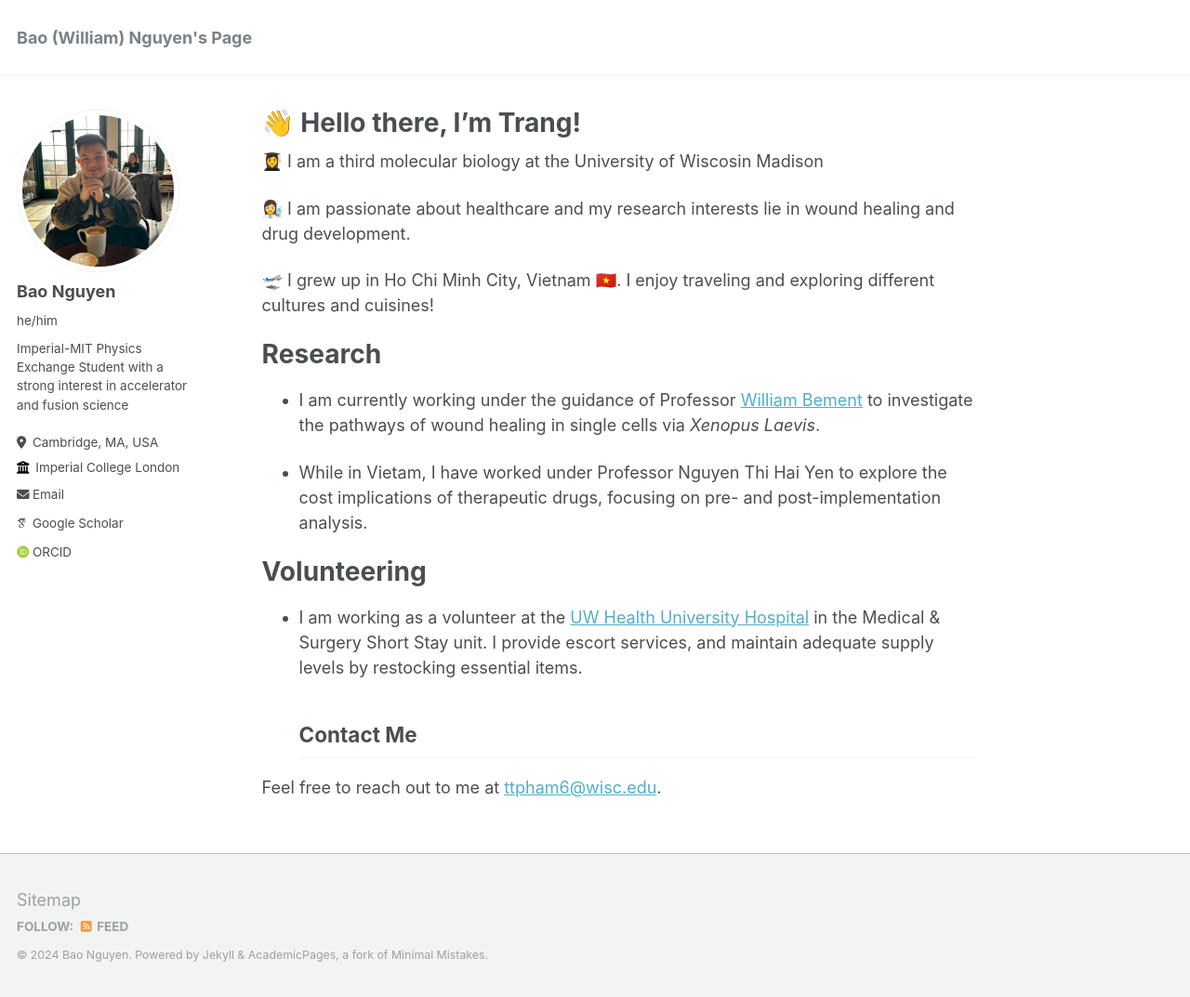
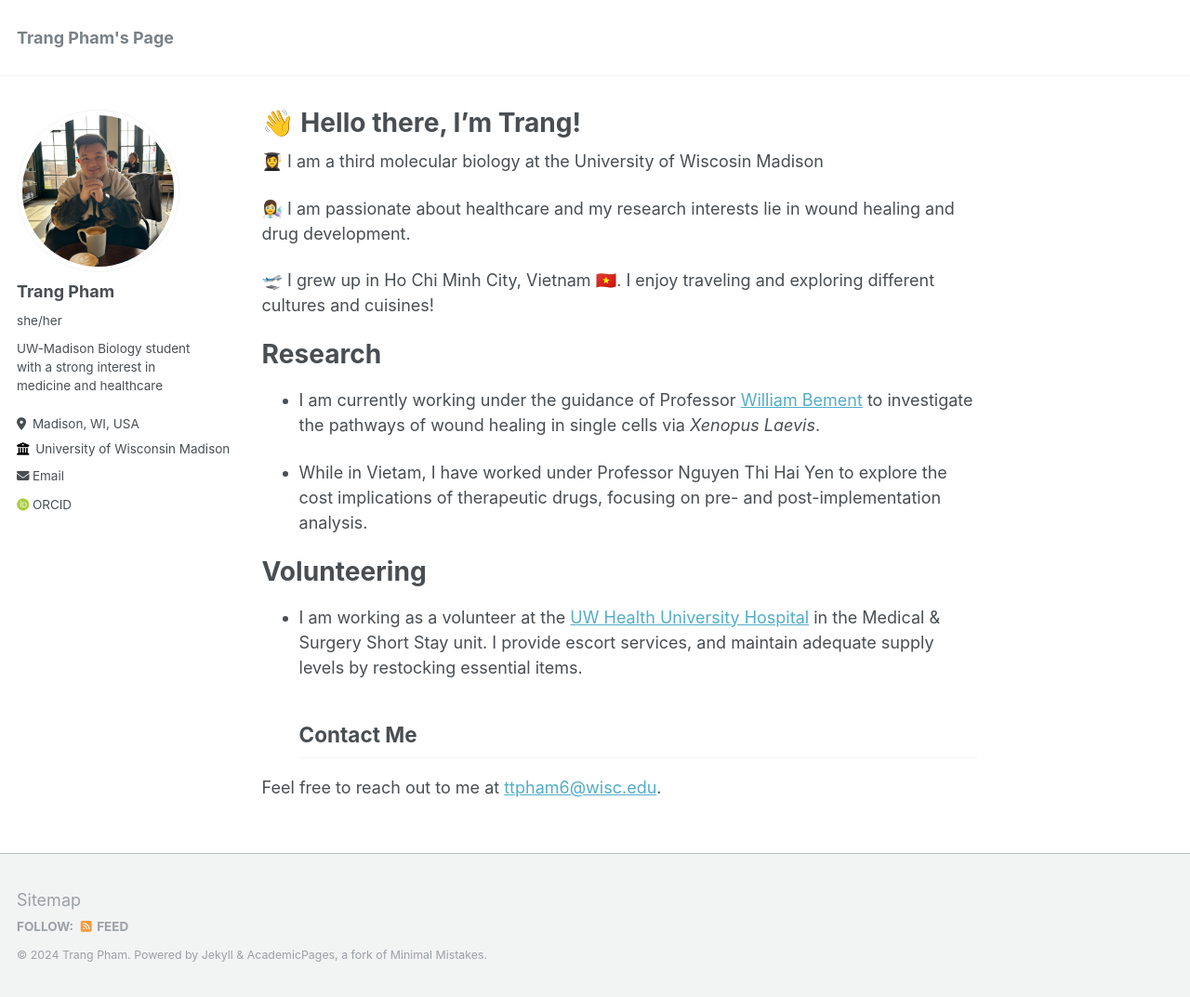
Before and after one commit to ttpham2002/personal-page, a Jekyll site: the page built from _pages/about.md, in a window 1280 px wide and 1073 px high. Shown: the whole window at 93% size. Built offline with Jekyll 4.4.1, drawn with Linux system fonts in a browser that asks for light colours; some web fonts are replaced.

Commit message:
Update _config.yml

```diff
--- a/_config.yml
+++ b/_config.yml
@@ -8,9 +8,9 @@
 
 # Basic Site Settings
 locale                   : "en-US"
-title                    : "Bao (William) Nguyen's Page "
+title                    : "Trang Pham's Page "
 title_separator          : "-"
-name                     : &name "Bao Nguyen"
+name                     : &name "Trang Pham"
 description              : &description "personal description"
 url                      :  https://ttpham2002.github.io/personal-page # the base hostname & protocol for your site e.g. "https://mmistakes.github.io"
 baseurl                  : "" # the subpath of your site, e.g. "/blog"
@@ -22,24 +22,23 @@ repository               : "/personal-page"
 author:
   # Biographic information
   avatar           : "photo.png"
-  name             : "Bao Nguyen"
-  pronouns         :  "he/him"
-  bio              : "Imperial-MIT Physics Exchange Student with a strong interest in accelerator and fusion science"
-  location         : "Cambridge, MA, USA"
-  employer         : "Imperial College London"
+  name             : "Trang Pham"
+  pronouns         :  "she/her"
+  bio              : "UW-Madison Biology student with a strong interest in medicine and healthcare"
+  location         : "Madison, WI, USA"
+  employer         : "University of Wisconsin Madison"
   uri              : # URL
-  email            : "wgn21@ic.ac.uk"
+  email            : "ttpham6@wisc.edu"
 
   # Academic websites
   arxiv            : # URL - Update with the correct link to your profile
-  googlescholar    : "https://scholar.google.com/citations?user=113hVE8AAAAJ&hl=en"
-  orcid            : "https://orcid.org/0000-0002-1753-4223"
+  orcid            : "https://orcid.org/0009-0006-6655-6126"
 
 
 
 
   # Social media
-  linkedin         : # william-bao-nguyen
+  linkedin         : # trangthpham
 
 
 # Site Settings
```
